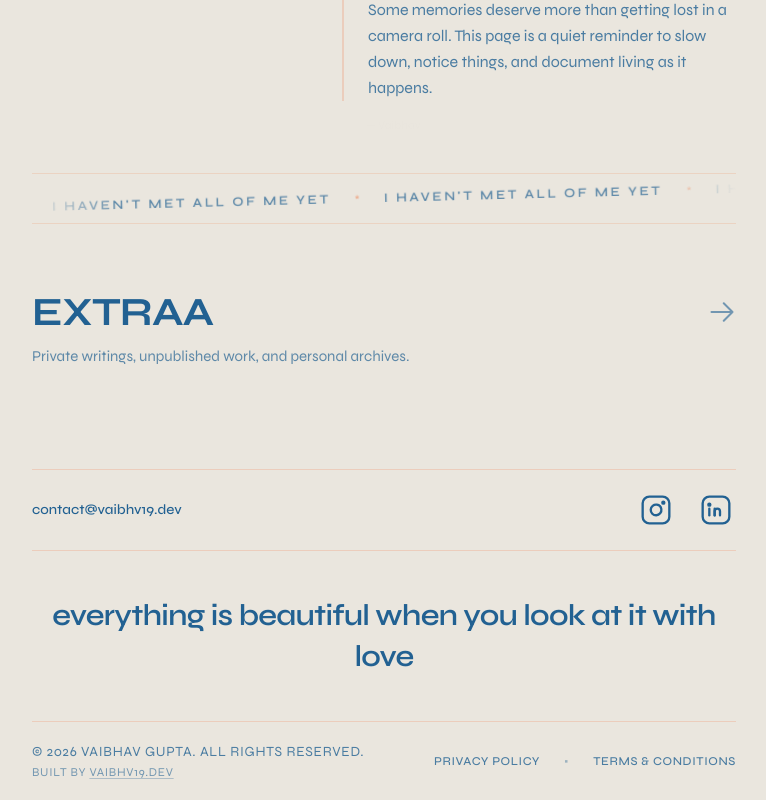
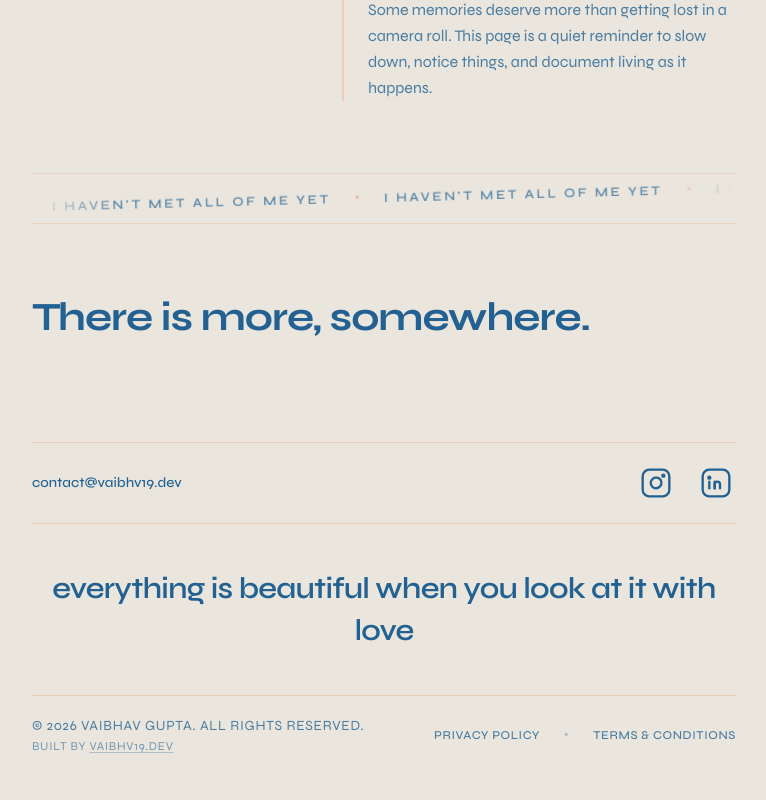
Before and after one commit to vaibhv19/life, a Next.js app: page / in a window 1280 px wide. Shown: the part 1438-2238 px from the top of the page, without its empty margins (256-1022 px from the left). After the commit the page ends 2212 px from the top, so only its background shows below. Built offline with nearby package versions, Linux system fonts and the light colour scheme.

Commit message:
The arrow icon (→) has been removed from the Extraa section in
EditorialPageNav.tsx

```diff
--- a/src/components/EditorialPageNav.tsx
+++ b/src/components/EditorialPageNav.tsx
@@ -2,57 +2,21 @@
 
 import React from 'react';
 import Link from 'next/link';
-
-interface NavItem {
-  title: string;
-  subtitle: string;
-  href: string;
-}
-
-const NAV_ITEMS: NavItem[] = [
-  {
-    title: 'EXTRAA',
-    subtitle: 'Private writings, unpublished work, and personal archives.',
-    href: '/extraa',
-  },
-];
 
 export const EditorialPageNav: React.FC = () => {
   return (
     <section aria-label="Page Navigation" className="w-full pb-10 sm:pb-14 md:pb-16 select-none">
       <div className="content-container">
         <nav className="w-full">
-          {NAV_ITEMS.map((item) => (
-            <Link
-              key={item.href}
-              href={item.href}
-              className="group block py-6 sm:py-8 md:py-9 transition-colors cursor-pointer"
-            >
-              <div className="flex items-center justify-between gap-4">
-                <h3 className="text-2xl sm:text-3xl md:text-4xl lg:text-[40px] font-bold uppercase tracking-tight text-[#226192] group-hover:text-[#EF8557] transition-colors duration-200 leading-none">
-                  {item.title}
-                </h3>
-
-                <svg
-                  className="w-5 h-5 sm:w-6 sm:h-6 md:w-7 md:h-7 stroke-[1.75] text-[#226192]/60 group-hover:text-[#EF8557] group-hover:translate-x-2 transition-all duration-200 shrink-0"
-                  fill="none"
-                  viewBox="0 0 24 24"
-                  stroke="currentColor"
-                  aria-hidden="true"
-                >
-                  <path
-                    strokeLinecap="round"
-                    strokeLinejoin="round"
-                    d="M13.5 4.5L21 12m0 0l-7.5 7.5M21 12H3"
-                  />
-                </svg>
-              </div>
-
-              <p className="text-xs sm:text-sm md:text-[15px] text-[#226192]/70 group-hover:text-[#226192]/90 mt-2.5 sm:mt-3 font-normal leading-relaxed max-w-xl transition-colors duration-200">
-                {item.subtitle}
-              </p>
-            </Link>
-          ))}
+          <Link
+            href="/extraa"
+            className="group block py-6 sm:py-8 md:py-9 transition-colors cursor-pointer focus:outline-none"
+            title="Open Extraa"
+          >
+            <h3 className="text-2xl sm:text-3xl md:text-4xl lg:text-[40px] font-bold tracking-tight text-[#226192] group-hover:text-[#EF8557] transition-colors duration-200 leading-tight">
+              There is more, somewhere.
+            </h3>
+          </Link>
         </nav>
       </div>
     </section>
```
